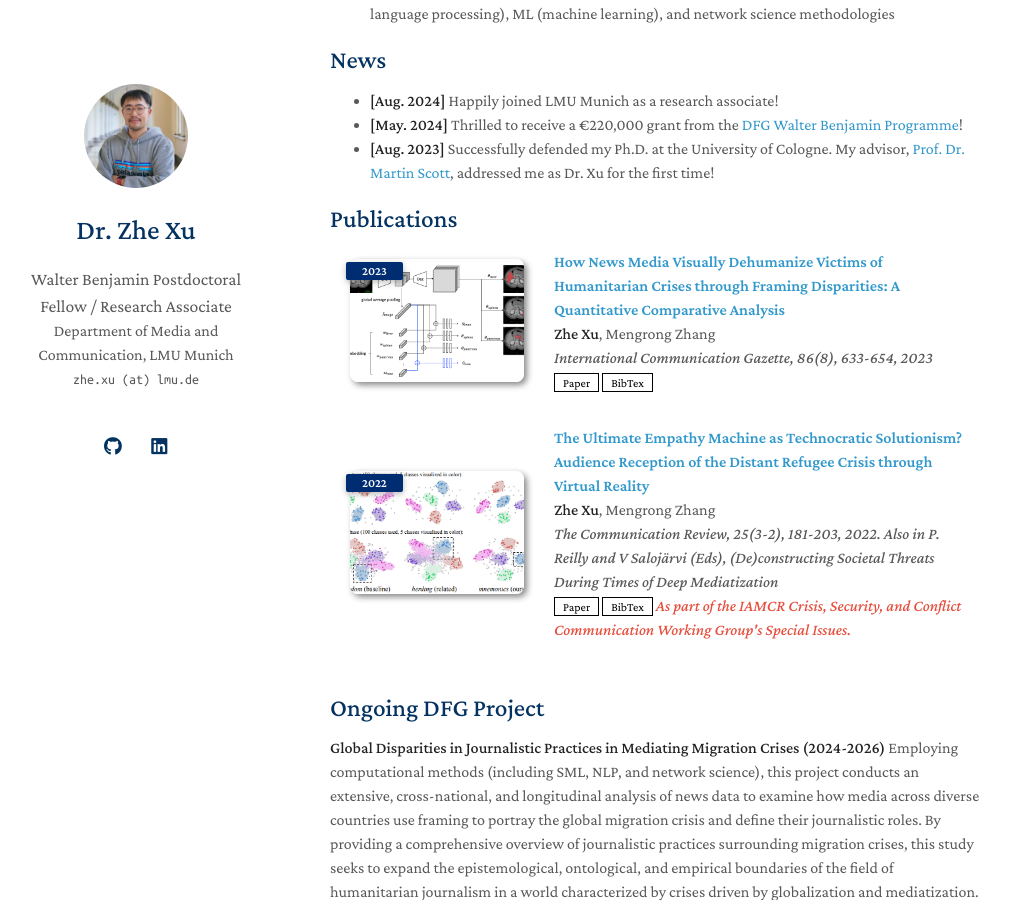
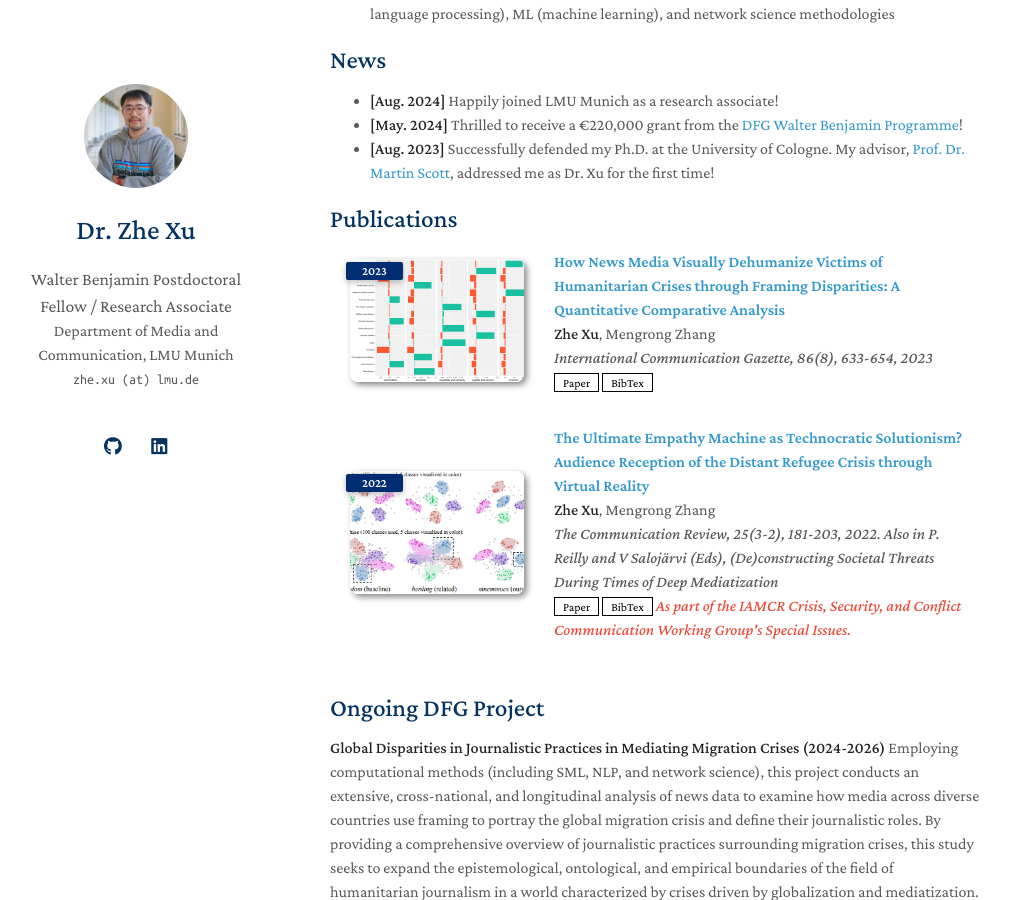
Before and after one commit to zhexuphd/home, a Jekyll site: the page built from index.md, in a window 1280 px wide and 900 px high, scrolled down 993 px. Shown: the whole window, without its empty margins (140-1150 px from the left). Built offline with Jekyll 4.4.1, drawn with Linux system fonts in a browser that asks for light colours; a style sheet for code colours, icons or effects is not loaded; our own code applies the rules of GitHub Pages for plain Markdown files.

Commit message:
Update publications.yml

```diff
--- a/_data/publications.yml
+++ b/_data/publications.yml
@@ -6,7 +6,7 @@ main:
     conference: International Communication Gazette, 86(8), 633-654, 2023
     paper: https://journals.sagepub.com/doi/10.1177/17480485231216583?icid=int.sj-abstract.citing-articles.2
     bibtex: https://scholar.googleusercontent.com/scholar.bib?q=info:H3nSK-UYfV4J:scholar.google.com/&output=citation&scisdr=ClHvMyQAENbUspZitJM:AFWwaeYAAAAAZyFkrJMuG6UHmRbAbr8QpB20zT0&scisig=AFWwaeYAAAAAZyFkrHiwjQbawMn5QbPsX78WZhA&scisf=4&ct=citation&cd=-1&hl=zh-CN
-    image: ./assets/img/teaser_example_2.png
+    image: ./assets/img/paper1.jpg
 
   - title: "The Ultimate Empathy Machine as Technocratic Solutionism? Audience Reception of the Distant Refugee Crisis through Virtual Reality"
     authors: <strong>Zhe Xu</strong>, Mengrong Zhang
```
